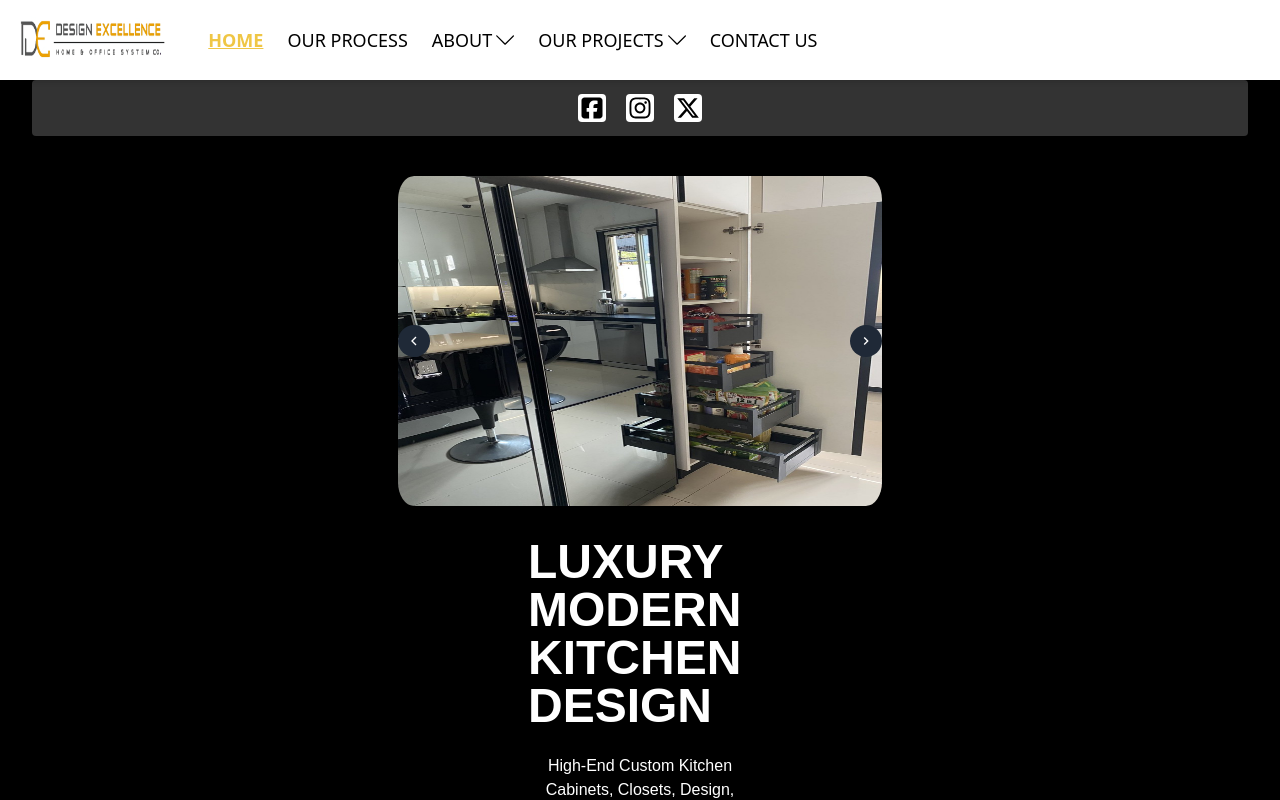
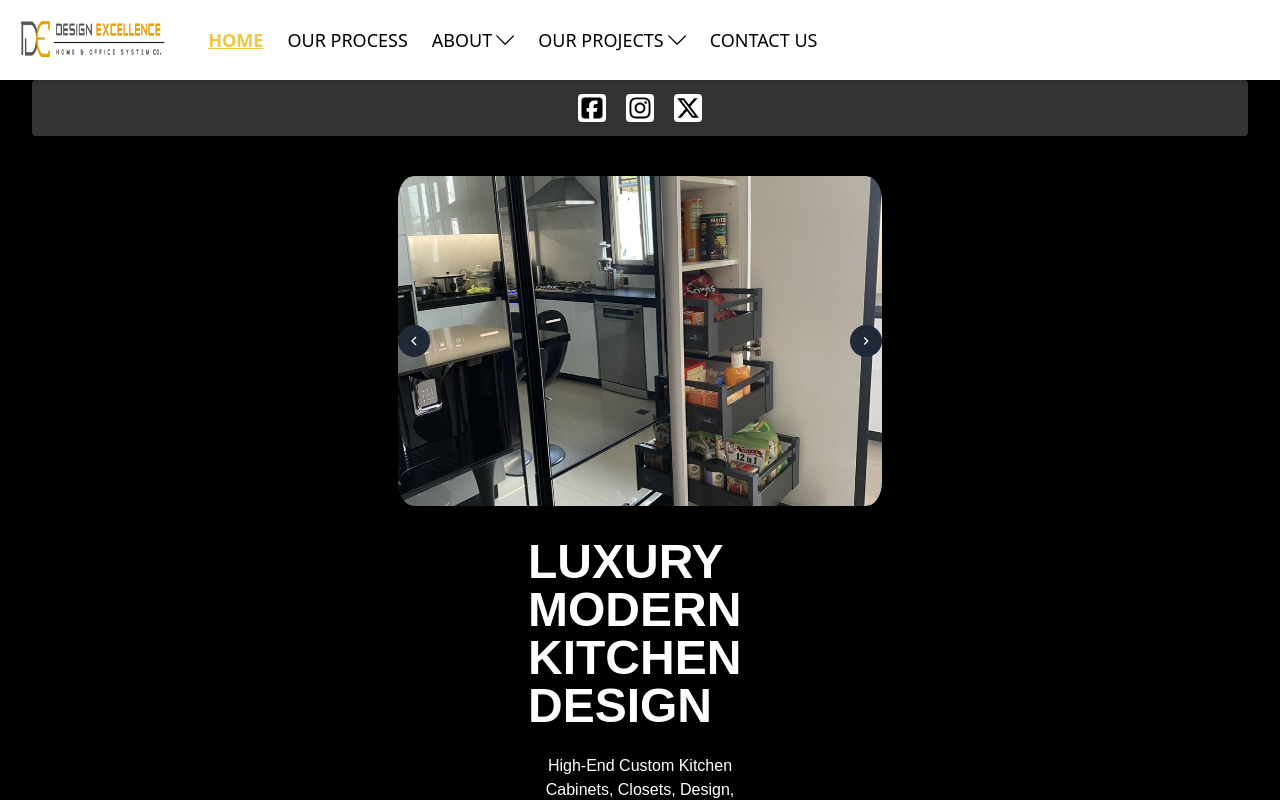
Before and after one commit to RnelF/de-ecommerce, a Next.js app: page / in a window 1280 px wide. Shown: the top 800 px of the page. Built offline with nearby package versions, Linux system fonts and the light colour scheme.

Commit message:
fixed some distorted images

```diff
--- a/app/components/FirstContent.tsx
+++ b/app/components/FirstContent.tsx
@@ -81,9 +81,8 @@ export default function FirstContent() {
                 alt={`Slide ${prevIndex}`}
                 width={500}
                 height={350}
-                objectFit="cover"
                 key={`prev-${prevIndex}`}
-                className={`w-full px-2 h-full rounded-3xl absolute transition-all duration-500 ${
+                className={`object-cover w-full px-2 h-full rounded-3xl absolute transition-all duration-500 ${
                   animationClass === "slide-in-from-left"
                     ? "slide-out-to-right"
                     : "slide-out-to-left"
@@ -97,8 +96,7 @@ export default function FirstContent() {
               key={`current-${currentIndex}`}
               width={500}
               height={350}
-              objectFit="cover"
-              className={`w-full px-2 h-full rounded-3xl absolute transition-all duration-500 ${animationClass}`}
+              className={`object-cover w-full px-2 h-full rounded-3xl absolute transition-all duration-500 ${animationClass}`}
             />
             <button
               onClick={prevSlide}
--- a/app/globals.css
+++ b/app/globals.css
@@ -2,7 +2,7 @@
 @tailwind components;
 @tailwind utilities;
 
-/* Slide-in animations */
+/* Slide-in animations for image slider gallery*/
 .slide-in-from-right {
   transform: translateX(100%);
   animation: slideInRight 0.5s forwards;
@@ -13,7 +13,7 @@
   animation: slideInLeft 0.5s forwards;
 }
 
-/* Slide-out animations */
+/* Slide-out animations for image slider gallery*/
 .slide-out-to-right {
   transform: translateX(100%);
   animation: slideOutRight 0.5s forwards;
```
